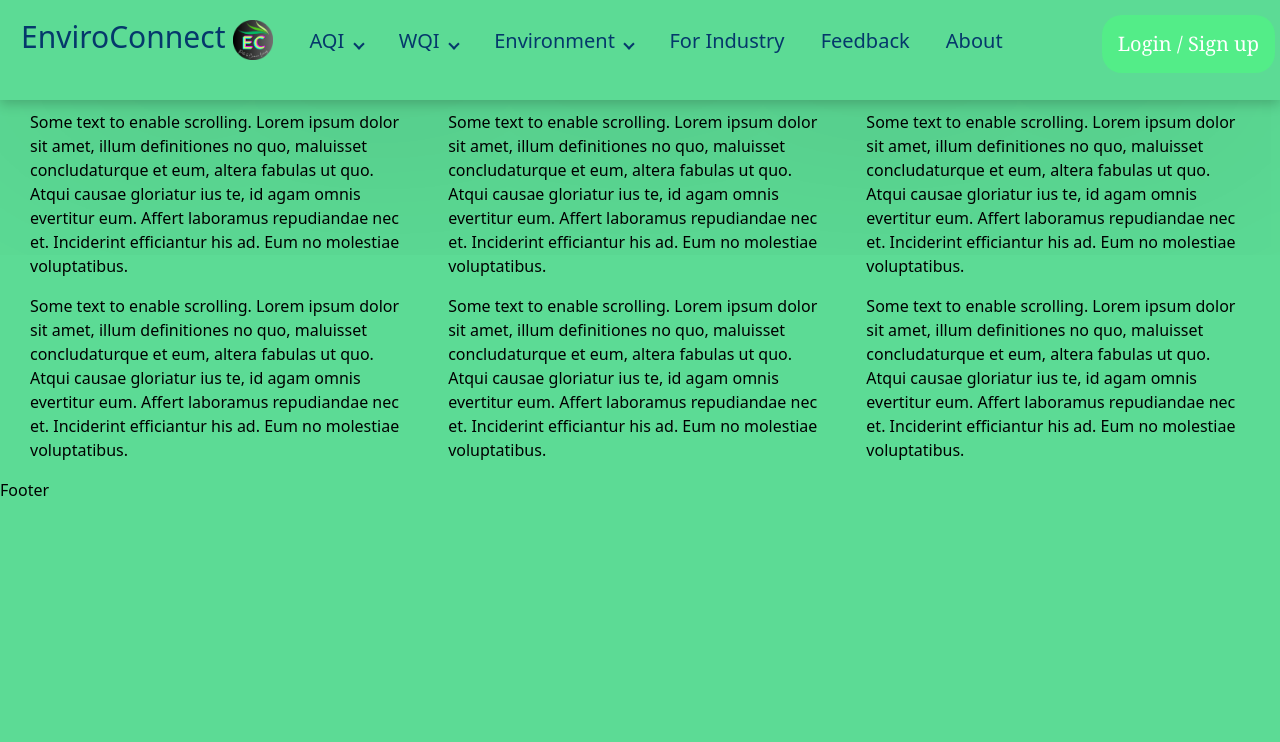
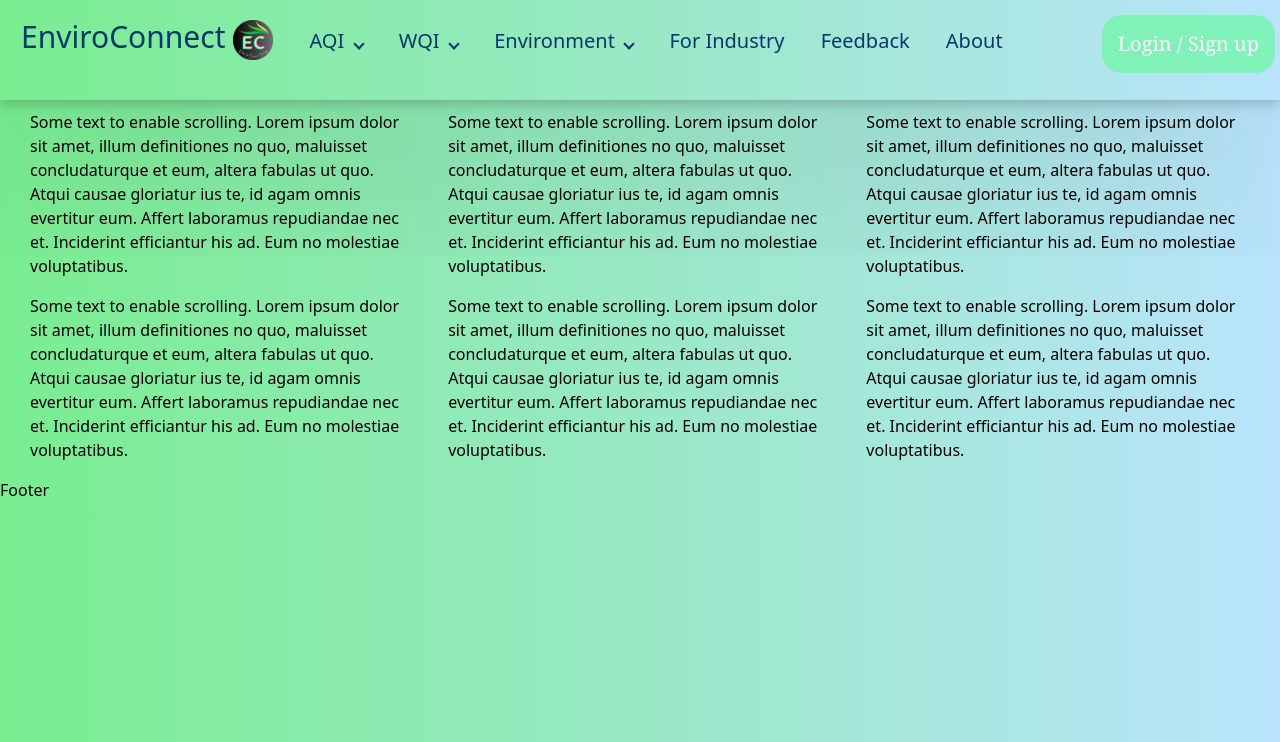
Before and after one commit to Suyash5040/AQI-WQI-Environment-monitoring-system, a Django app: template DataDynamos/EnvC/templates/home.html in a window 1280 px wide. Shown: the top 742 px of the page. Run offline with Django 3.2, Linux system fonts and the light colour scheme; the template is opened without the code that fills it, so the values that code supplies are empty.

Commit message:
Update home.html

```diff
--- a/DataDynamos/EnvC/templates/home.html
+++ b/DataDynamos/EnvC/templates/home.html
@@ -2,7 +2,7 @@
 <!--  Style.css   -->
 <style>
     body {
-        background-color: #5cdb95;
+        background: linear-gradient(to right, rgb(121, 237, 144), rgb(185, 228, 251));
     }
 </style>
 
```
